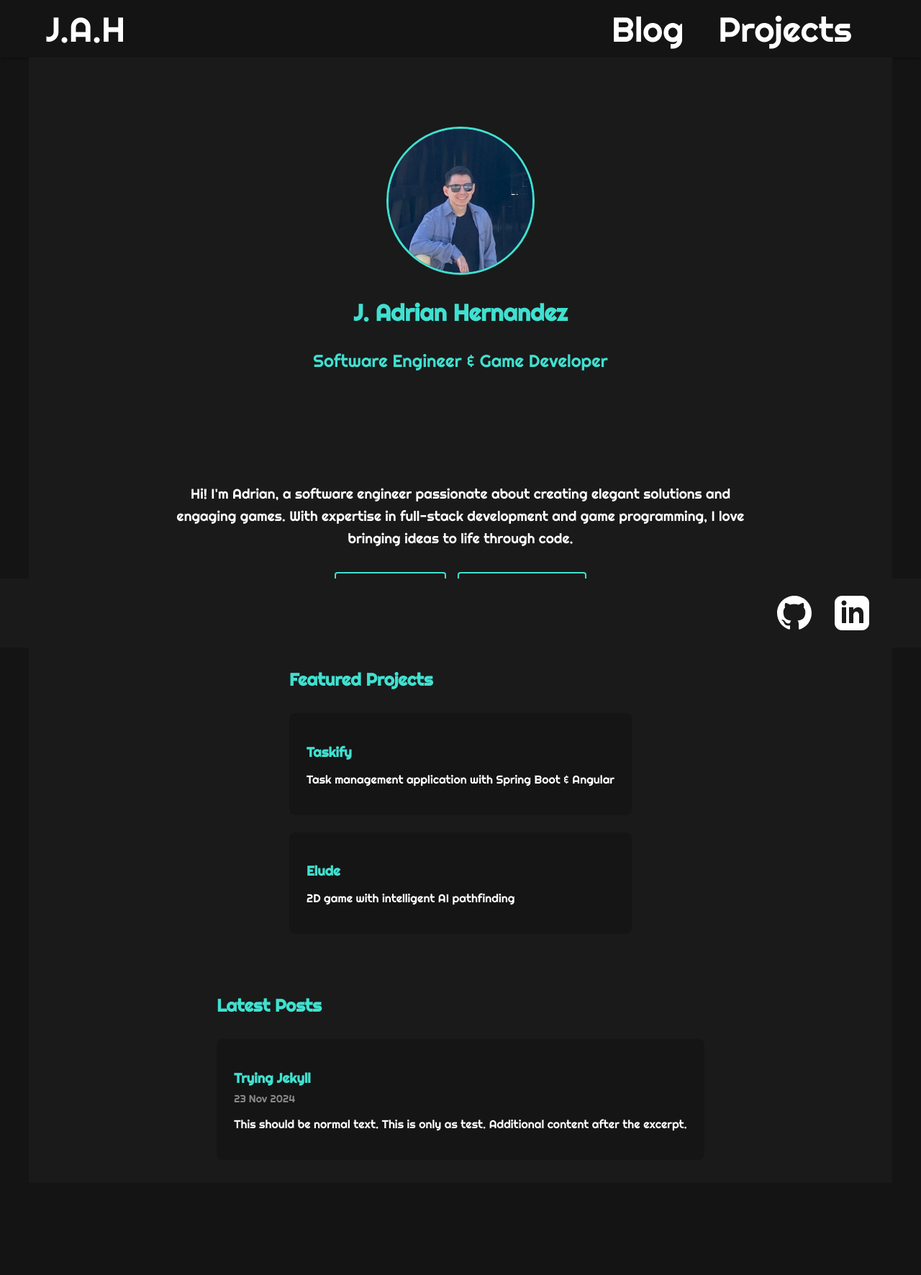
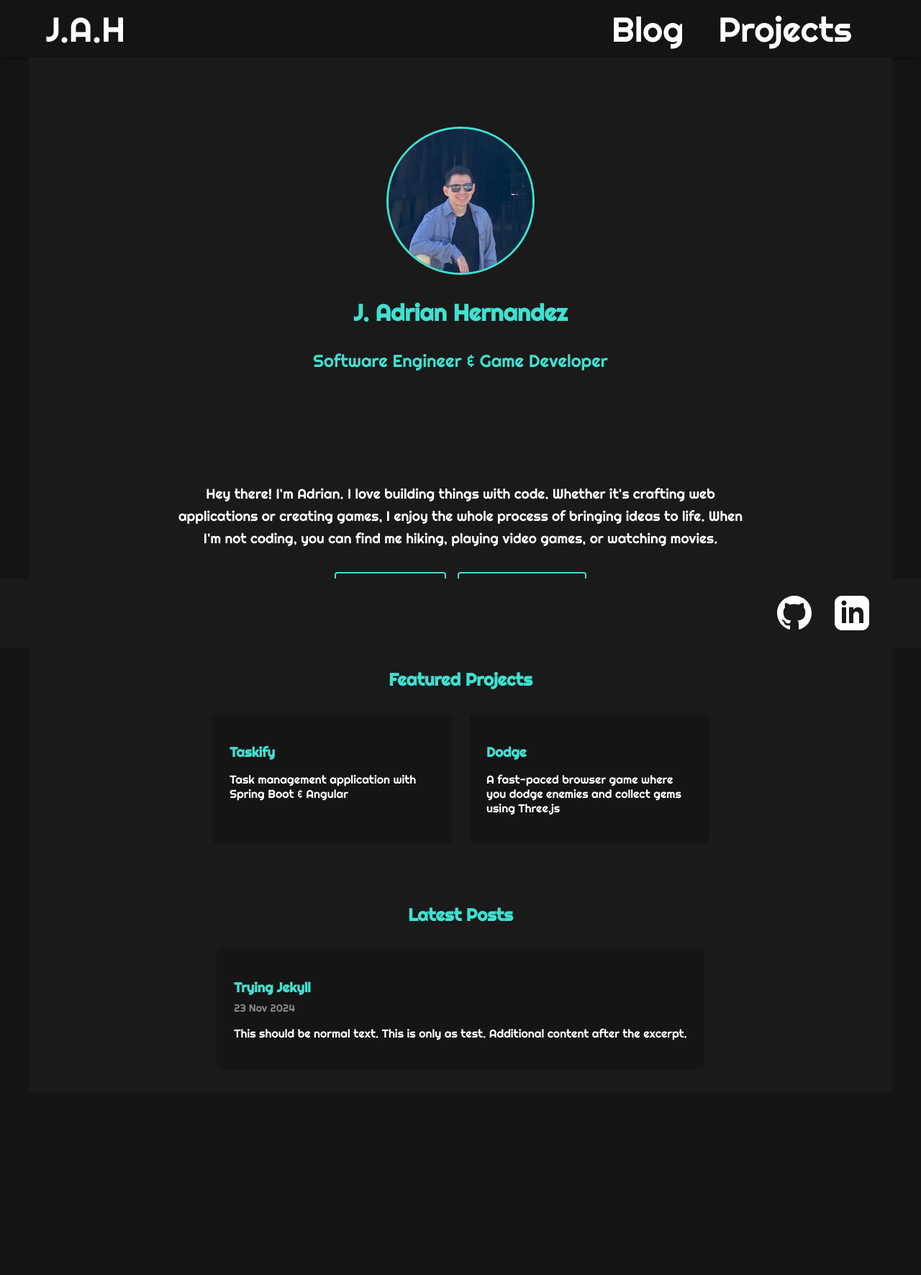
Before and after one commit to adrian-hernandez/home, a Jekyll site: the page built from index.md, in a window 1280 px wide. Shown: the whole page at 72% size. Built offline with Jekyll 4.4.1, drawn with Linux system fonts in a browser that asks for light colours; after the commit the page ends 1646 px from its top, so only the background shows below that.

Commit message:
Further personalize landing page

```diff
--- a/assets/css/main.css
+++ b/assets/css/main.css
@@ -509,3 +509,15 @@
   color: #888;
   margin-bottom: 0.5rem;
 }
+
+.featured-projects h2 {
+  text-align: center;
+  width: 100%;
+  margin-bottom: 2rem;
+}
+
+.latest-posts h2 {
+  text-align: center;
+  width: 100%;
+  margin-bottom: 2rem;
+}
--- a/index.md
+++ b/index.md
@@ -11,7 +11,7 @@
 </div>
 
 <div class="intro-section">
-  <p>Hi! I'm Adrian, a software engineer passionate about creating elegant solutions and engaging games. With expertise in full-stack development and game programming, I love bringing ideas to life through code.</p>
+  <p>Hey there! I'm Adrian. I love building things with code. Whether it's crafting web applications or creating games, I enjoy the whole process of bringing ideas to life. When I'm not coding, you can find me hiking, playing video games, or watching movies.</p>
 
   <div class="cta-buttons">
     <a href="{{ '/blog' | relative_url }}" class="cta-link">Read My Blog</a>
@@ -27,8 +27,8 @@
       <p>Task management application with Spring Boot & Angular</p>
     </a>
     <a href="{{ '/projects' | relative_url }}" class="project-card">
-      <h3>Elude</h3>
-      <p>2D game with intelligent AI pathfinding</p>
+      <h3>Dodge</h3>
+      <p>A fast-paced browser game where you dodge enemies and collect gems using Three.js</p>
     </a>
   </div>
 </div>
```
